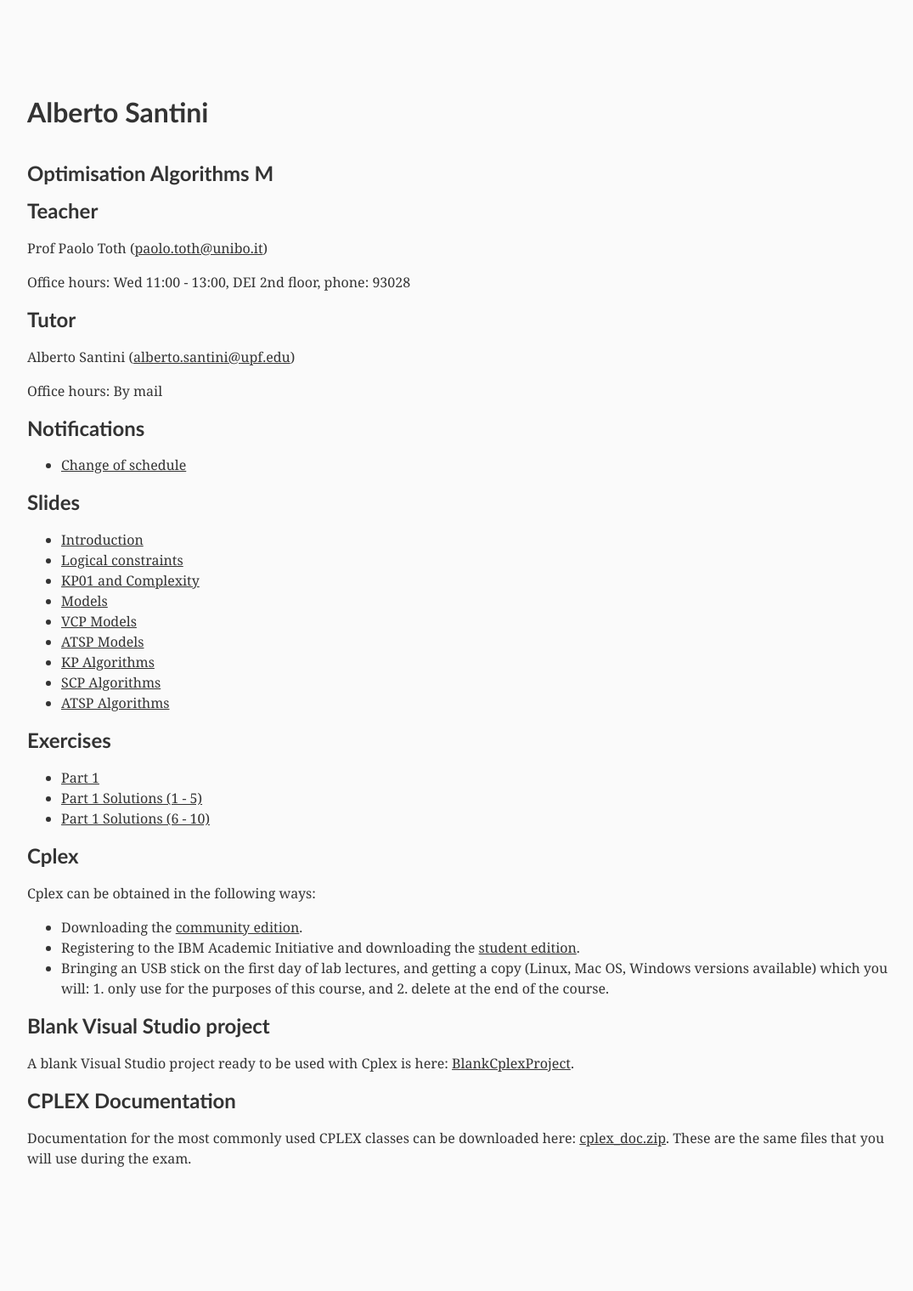
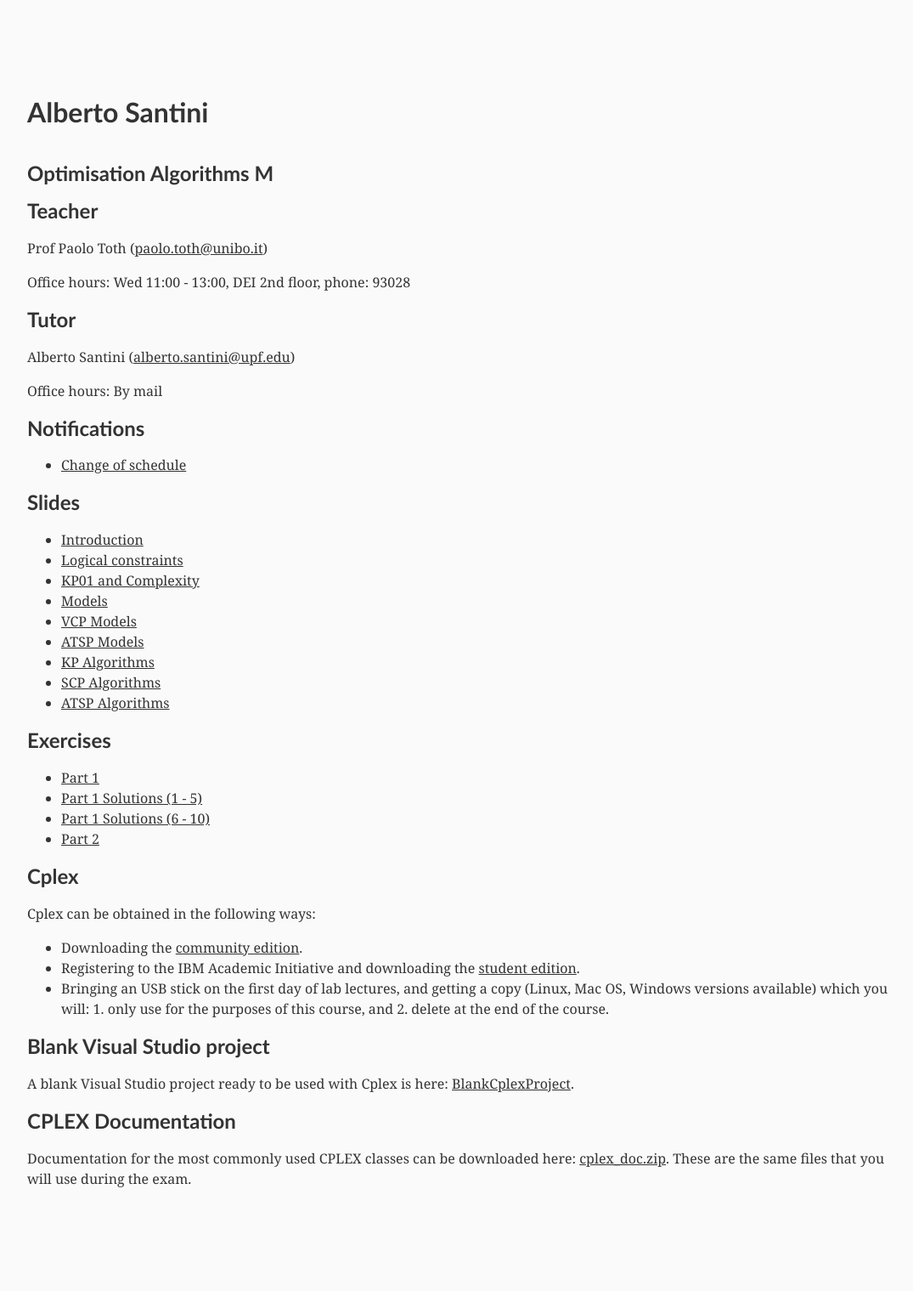
Before and after one commit to alberto-santini/alberto-santini.github.io, a Jekyll site: the page built from oa/index.html, in a window 1280 px wide. Shown: the whole page at 85% size, without its empty margins (88-1163 px from the left). Built offline with Jekyll 4.4.1, drawn with Linux system fonts in a browser that asks for light colours; before the commit the page ends 1495 px from its top, so only the background shows below that.

Commit message:
Added exercises part 2

```diff
--- a/oa/index.html
+++ b/oa/index.html
@@ -60,6 +60,7 @@ layout: default
       <li><a href="/files/oa/OPT-ALG_2018_Exercises_Part1.pdf">Part 1</a></li>
       <li><a href="/files/oa/OPT-ALG_2018_Exercises_Part1_Solutions.pdf">Part 1 Solutions (1 - 5)</a></li>
       <li><a href="/files/oa/OPT-ALG_2018_Exercises_Part1_Solutions2.pdf">Part 1 Solutions (6 - 10)</a></li>
+      <li><a href="/files/oa/OPT-ALG_2018_Exercises_Part2.pdf">Part 2</a></li>
     </ul>
   </div>
 
```
Also changed, not shown: 1 other file.
